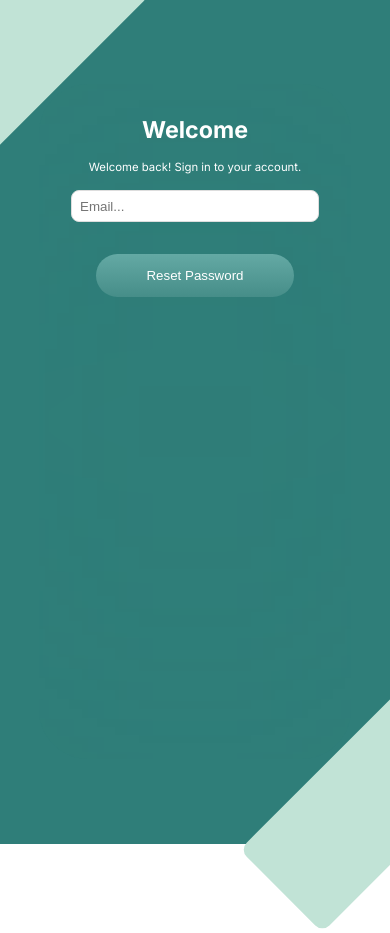
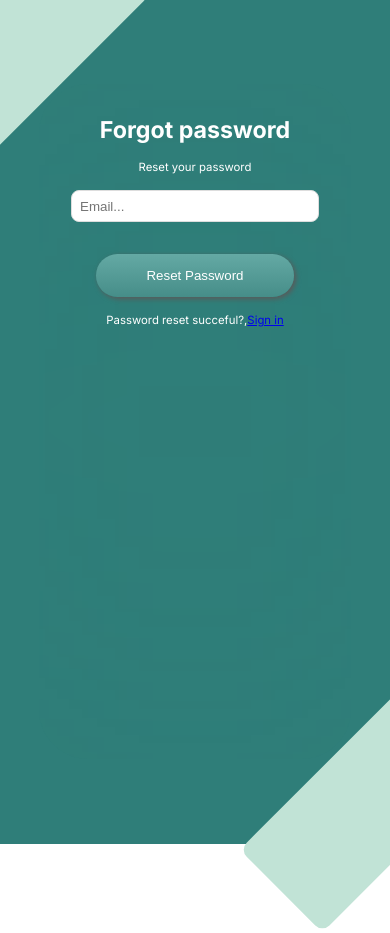
Before and after one commit to Harlloh/expense-tracker, a React (Vite) app: page /forgotPassword in a window 390 px wide. Shown: the top 933 px of the page. Built offline with nearby package versions, Linux system fonts and the light colour scheme.

Commit message:
made few tweaks

```diff
--- a/src/layout/AppLayout.jsx
+++ b/src/layout/AppLayout.jsx
@@ -20,8 +20,6 @@ import { useEffect } from "react";
 import { onAuthStateChanged } from "firebase/auth";
 
 export default function AppLayout() {
-  const { profilePhoto } = useGetUserInfo();
-  console.log(profilePhoto);
   return (
     <div className="appLayout">
       <div className="shape">
@@ -112,7 +110,5 @@ export default function AppLayout() {
       </div>
       <Navbar />
     </div>
-    // ) : (
-    //   <Navigate to="login" />
   );
 }
--- a/src/pages/auth/ForgotPassword.jsx
+++ b/src/pages/auth/ForgotPassword.jsx
@@ -1,6 +1,7 @@
 import { sendPasswordResetEmail } from "firebase/auth";
 import React, { useState } from "react";
 import { auth } from "../../config/firebase-config";
+import { Link } from "react-router-dom";
 
 export default function ForgotPassword() {
   const [email, setEmail] = useState("");
@@ -9,7 +10,7 @@ export default function ForgotPassword() {
     e.preventDefault();
     try {
       const res = await sendPasswordResetEmail(auth, email);
-      alert("email reset sent");
+      alert("email for password reset has been sent succefully.");
     } catch (error) {
       alert(error);
     }
@@ -23,8 +24,8 @@ export default function ForgotPassword() {
         onSubmit={handlePasswordReset}
         // onSubmit={handleSignInWithEmail}
       >
-        <h2>Welcome</h2>
-        <p>Welcome back! Sign in to your account.</p>
+        <h2>Forgot password</h2>
+        <p>Reset your password</p>
         <div className="input-formss">
           <div className="inputs">
             <input
@@ -38,6 +39,9 @@ export default function ForgotPassword() {
           </div>
         </div>
         <button type="submit">Reset Password</button>
+        <p>
+          Password reset succeful?,<Link to="/login">Sign in</Link>
+        </p>
       </form>
     </div>
   );
--- a/src/pages/auth/Login.jsx
+++ b/src/pages/auth/Login.jsx
@@ -14,7 +14,7 @@ import { useAuthSignIn } from "../../hooks/useSignInUser";
 
 export default function Login() {
   const [showPassword, setShowPassword] = useState(false);
-  const [verifiedEmail, setVerifiedEmail] = useState(false);
+  // const [verifiedEmail, setVerifiedEmail] = useState(false);
   const [formData, setFormData] = useState({
     email: "",
     password: "",
@@ -28,59 +28,8 @@ export default function Login() {
     }));
   };
 
-  // const navigate = useNavigate();
   const { signInWithEmail, signInWithGoogle, create, errorMessage } =
     useAuthSignIn();
-  // const handleSignInWithGoogle = async () => {
-  //   try {
-  //     const result = await signInWithPopup(auth, provider);
-  //     const userInfo = {
-  //       userId: result.user.uid,
-  //       name: result.user.displayName,
-  //       email: result.user.email,
-  //       profilePhoto: result.user.photoURL,
-  //       verified: result.user.emailVerified,
-  //       isAuth: true,
-  //     };
-  //     Cookies.set("auth", JSON.stringify(userInfo));
-  //     console.log(result);
-  //     if (result.user.emailVerified) {
-  //       navigate("/app/home");
-  //     } else {
-  //       toast.error("Please verify your email address");
-  //     }
-  //   } catch (error) {
-  //     console.error("Error while signing in with Google:", error);
-  //   }
-  // };
-  const navigate = useNavigate();
-  // const handleSignInWithEmail = async (e) => {
-  //   e.preventDefault();
-  //   try {
-  //     const result = await signInWithEmailAndPassword(
-  //       auth,
-  //       formData.email,
-  //       formData.password
-  //     );
-  //     const userInfo = {
-  //       userId: result.user.uid,
-  //       name: result.user.displayName,
-  //       email: result.user.email,
-  //       profilePhoto: result.user.photoURL,
-  //       verified: result.user.emailVerified,
-  //       isAuth: true,
-  //     };
-  //     Cookies.set("auth", JSON.stringify(userInfo));
-
-  //     if (result.user.emailVerified) {
-  //       navigate("/app/home");
-  //     } else {
-  //       toast.error("Please verify your email address");
-  //     }
-  //   } catch (error) {
-  //     console.error("Error while signing in with email and password:", error);
-  //   }
-  // };
 
   return (
     <div className="register">
@@ -89,7 +38,6 @@ export default function Login() {
       <form
         action=""
         onSubmit={(e) => signInWithEmail(e, formData.email, formData.password)}
-        // onSubmit={handleSignInWithEmail}
       >
         <h2>Welcome</h2>
         <p>Welcome back! Sign in to your account.</p>
@@ -124,11 +72,8 @@ export default function Login() {
           <Link to="/forgotPassword">Forgot Password?</Link>
         </p>
         {errorMessage && <p id="error-message">{errorMessage}</p>}
-        <button type="submit" disabled={verifiedEmail}>
-          {create ? "Logging in..." : "Log in"}
-        </button>
+        <button type="submit">{create ? "Logging in..." : "Log in"}</button>
         <p>or</p>
-        {/* <button onClick={handleSignInWithGoogle}>Sign in with Google</button> */}
         <button onClick={signInWithGoogle}>Sign in with Google</button>
         <p>
           Don't have an account? <Link to="/signup">Sign up</Link>
--- a/src/pages/auth/SignUp.jsx
+++ b/src/pages/auth/SignUp.jsx
@@ -1,106 +1,3 @@
-// import {
-//   createUserWithEmailAndPassword,
-//   sendEmailVerification,
-// } from "firebase/auth";
-// import React, { useState } from "react";
-// import { FaEye, FaEyeSlash } from "react-icons/fa";
-// import { Link, useNavigate } from "react-router-dom";
-// import { auth } from "../../config/firebase-config";
-// import "./style.css";
-// import { toast } from "react-toastify";
-
-// export default function SignUp() {
-//   const [showPassword, setShowPassword] = useState(false);
-//   const [create, setCreate] = useState(false);
-//   const [errorMessage, setErrorMessage] = useState(null);
-
-//   const [formData, setFormData] = useState({
-//     email: "",
-//     password: "",
-//   });
-
-//   const handleChange = (e) => {
-//     const { name, value } = e.target;
-//     setFormData((prevData) => ({
-//       ...prevData,
-//       [name]: value,
-//     }));
-//   };
-
-//   const navigate = useNavigate();
-
-//   const onSignEmailSignUp = async (e) => {
-//     e.preventDefault();
-//     setCreate(true);
-//     setErrorMessage(null);
-
-//     try {
-//       const userCredential = await createUserWithEmailAndPassword(
-//         auth,
-//         formData.email,
-//         formData.password
-//       );
-//       // await userCredential.updateProfile({ displayName: name });
-//       await sendEmailVerification(auth.currentUser);
-
-//       toast.success("Account created successfully. Verify your email.");
-//       setCreate(false);
-//       navigate("/login");
-//     } catch (error) {
-//       setCreate(false);
-//       setErrorMessage(error.message);
-//       console.error(error);
-//     }
-//   };
-
-//   return (
-//     <div className="register">
-//       <div className="shapee1"></div>
-//       <div className="shapee2"></div>
-
-//       <form action="" onSubmit={onSignEmailSignUp}>
-//         <h2>Create new account</h2>
-//         <p>Welcome! Sign up for a new account to get started.</p>
-//         <div className="input-formss">
-//           <div className="inputs">
-//             <input
-//               type="email"
-//               required
-//               placeholder="Email..."
-//               value={formData.email}
-//               onChange={handleChange}
-//               name="email"
-//             />
-//           </div>
-//           <div className="inputs">
-//             <span>
-//               <input
-//                 type={showPassword ? "text" : "password"}
-//                 required
-//                 name="password"
-//                 placeholder="Password..."
-//                 value={formData.password}
-//                 onChange={handleChange}
-//               />
-//               <div onClick={() => setShowPassword((prev) => !prev)}>
-//                 {showPassword ? <FaEye /> : <FaEyeSlash />}
-//               </div>
-//             </span>
-//           </div>
-//         </div>
-//         {errorMessage && <p id="error-message">{errorMessage}</p>}
-
-//         <button type="submit">
-//           {create ? "Creating account..." : "Sign Up"}
-//         </button>
-//         <p>
-//           Already have an account? <Link to="/login">Sign in</Link>
-//         </p>
-//       </form>
-//     </div>
-//   );
-// }
-
 import {
   createUserWithEmailAndPassword,
   sendEmailVerification,
@@ -203,21 +100,12 @@ export default function SignUp() {
             <input
               type="text"
               required
-              placeholder="Email..."
+              placeholder="Display name..."
               value={formData.displayName}
               onChange={handleChange}
               name="displayName"
             />
           </div>
-          {/* <div className="inputs">
-            <input
-              type="text"
-              placeholder="Display Name..."
-              value={formData.displayName}
-              onChange={handleChange}
-              name="displayName"
-            />
-          </div> */}
         </div>
         {errorMessage && <p id="error-message">{errorMessage}</p>}
 
--- a/src/pages/auth/style.css
+++ b/src/pages/auth/style.css
@@ -185,6 +185,7 @@ color: white;
 margin-top: 1rem;
 border: none;
 background: linear-gradient(180deg, #69AEA9 -17.19%, #3F8782 123.44%);
+box-shadow: 2px 2px 5px rgb(91, 89, 89);
 }
 .register form p{
 color: var(--Paragraph, white);
```
